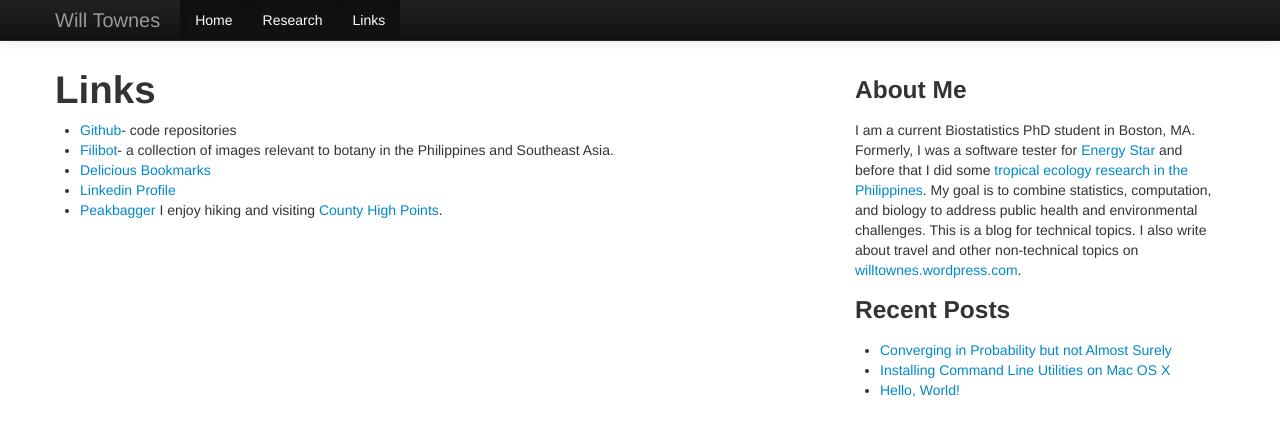
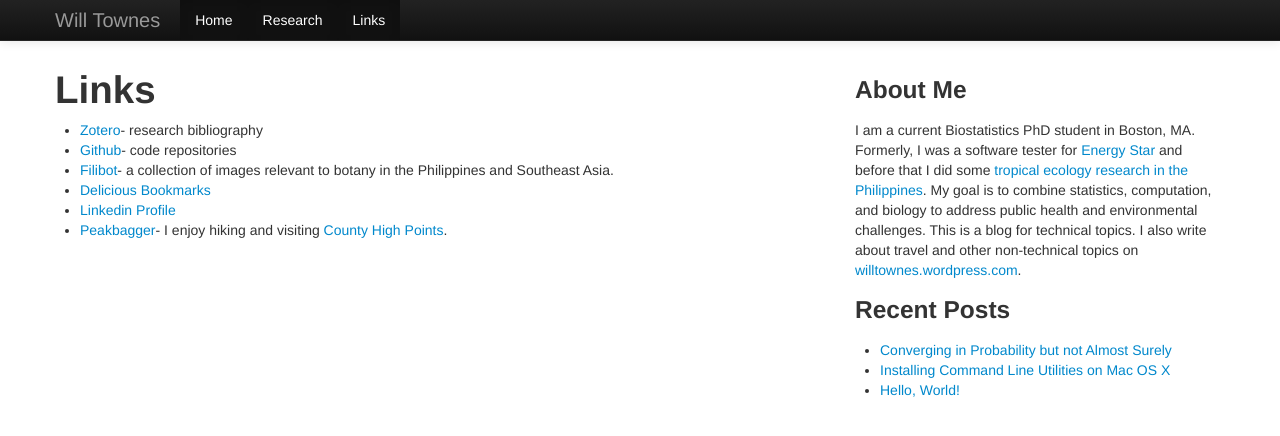
Before and after one commit to willtownes/willtownes.github.io, a Jekyll site: the page built from links/index.md, in a window 1280 px wide. Shown: the top 436 px of the page. Built offline with Jekyll 4.4.1, drawn with Linux system fonts in a browser that asks for light colours.

Commit message:
added link to zotero

```diff
--- a/links/index.md
+++ b/links/index.md
@@ -6,8 +6,9 @@
 Links
 ====
 
+* [Zotero](https://www.zotero.org/willtownes)- research bibliography
 * [Github](https://github.com/willtownes)- code repositories
 * [Filibot](https://www.flickr.com/photos/filibot)- a collection of images relevant to botany in the Philippines and Southeast Asia.
 * [Delicious Bookmarks](https://delicious.com/will.townes)
 * [Linkedin Profile](https://www.linkedin.com/in/willtownes1)
-* [Peakbagger](http://peakbagger.com/climber/climber.aspx?cid=6363) I enjoy hiking and visiting [County High Points](http://cohp.org/).
+* [Peakbagger](http://peakbagger.com/climber/climber.aspx?cid=6363)- I enjoy hiking and visiting [County High Points](http://cohp.org/).
```
